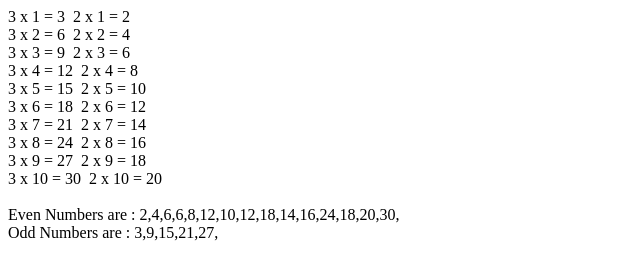
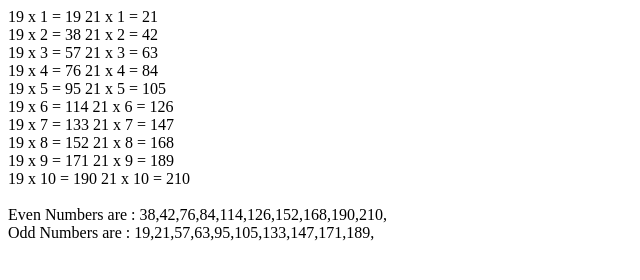
Before and after one commit to Ridam3010/FSD-5THSEM-Ridam, a plain HTML site: page js/table.html in a window 1280 px wide. Shown: the whole page, without its empty margins (0-640 px from the left). Drawn offline with Linux system fonts and the light colour scheme.

Commit message:
assignment6

```diff
--- a/js/table.html
+++ b/js/table.html
@@ -7,23 +7,24 @@
 </head>
 <body>
     <script>
-        var i=3;
+        var a=19;
+        var b=21;
         for(i=1;i<=10;i++){
-            document.write("3 x "+i+" = "+3*i+ "&nbsp; 2 x "+i+" = "+2*i+"<br>")
+            document.write(a+" x "+i+" = "+a*i+ "   "+ b +" x "+i+" = "+b*i+"<br>")
         }
         document.write("<br>Even Numbers are : ")
         for(i=1;i<=10;i++){
-            if(2*i%2==0)
-            document.write(2*i+",");
-            if(3*i%2==0)
-            document.write(3*i+",");
+            if(a*i%2==0)
+            document.write(a*i+",");
+            if(b*i%2==0)
+            document.write(b*i+",");
         }
         document.write("<br>Odd Numbers are : ")
         for(i=1;i<=10;i++){
-            if(2*i%2!=0)
-            document.write(2*i+",");
-            if(3*i%2!=0)
-            document.write(3*i+",");
+            if(a*i%2!=0)
+            document.write(a*i+",");
+            if(b*i%2!=0)
+            document.write(b*i+",");
         }
     </script>
 </body>
```
